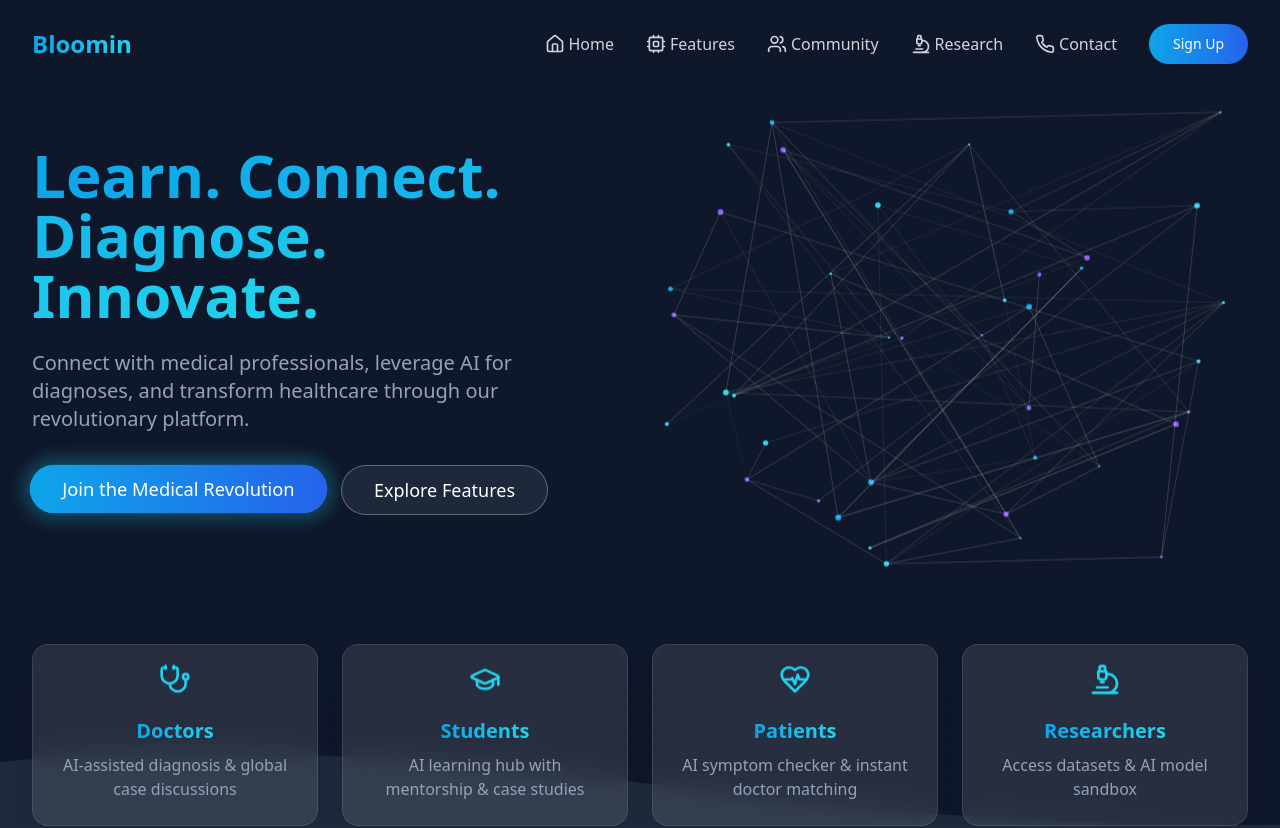
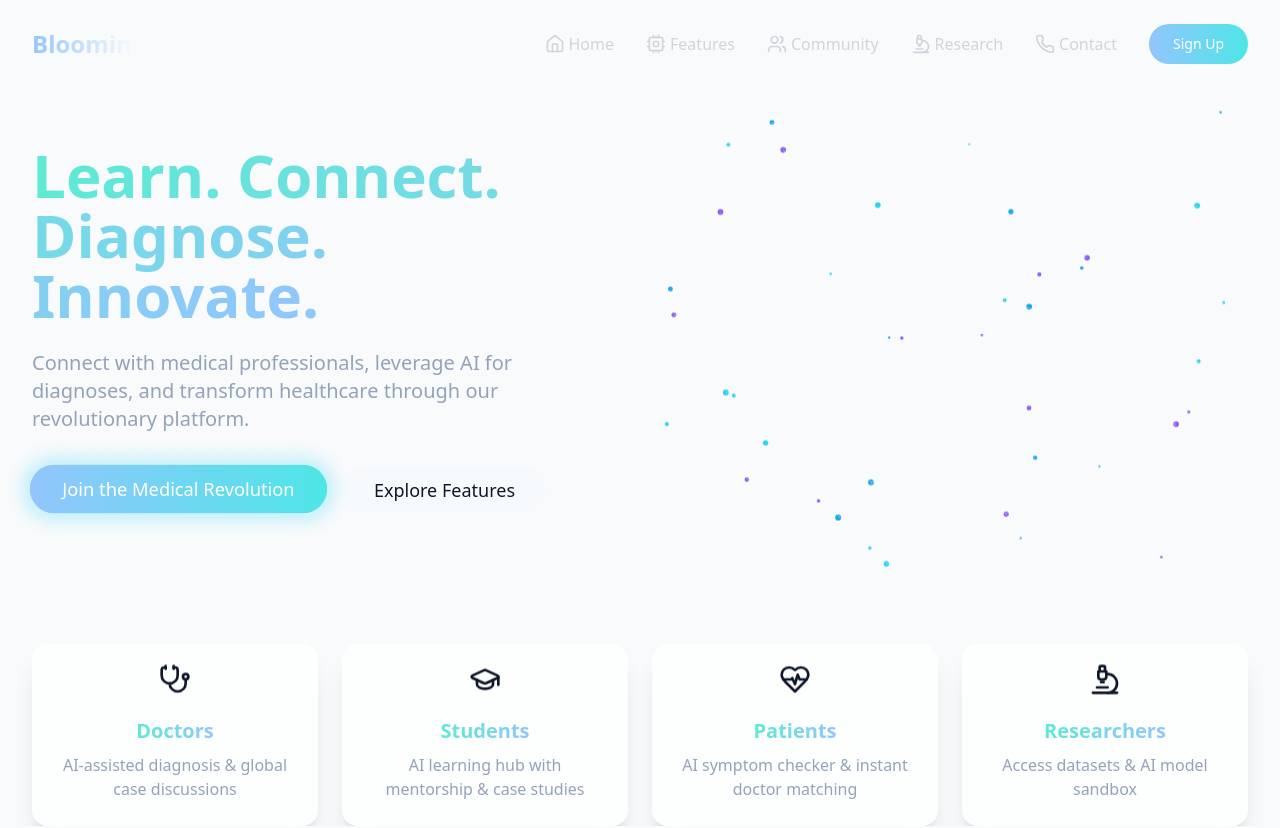
Before and after one commit to the-raghav/bloomin-medical-networks, a React (Vite) app: page / in a window 1280 px wide. Shown: the top 828 px of the page. Built offline with nearby package versions, Linux system fonts and the light colour scheme.

Commit message:
Update colors
Update colors to be more peaceful and attractive.

```diff
--- a/src/index.css
+++ b/src/index.css
@@ -5,44 +5,44 @@
 
 @layer base {
   :root {
-    --background: 217 33% 17%;
-    --foreground: 210 40% 98%;
+    --background: 210 50% 98%;
+    --foreground: 222 47% 24%;
 
-    --card: 222.2 84% 4.9%;
-    --card-foreground: 210 40% 98%;
+    --card: 210 50% 98%;
+    --card-foreground: 222 47% 24%;
 
-    --popover: 222.2 84% 4.9%;
-    --popover-foreground: 210 40% 98%;
+    --popover: 210 50% 98%;
+    --popover-foreground: 222 47% 24%;
 
-    --primary: 199 89% 48%;
+    --primary: 180 75% 60%;
     --primary-foreground: 210 40% 98%;
 
-    --secondary: 217.2 32.6% 17.5%;
-    --secondary-foreground: 210 40% 98%;
+    --secondary: 199 69% 84%;
+    --secondary-foreground: 222 47% 24%;
 
-    --muted: 217.2 32.6% 17.5%;
-    --muted-foreground: 215 20.2% 65.1%;
+    --muted: 210 40% 93%;
+    --muted-foreground: 215 25% 40%;
 
-    --accent: 261 52% 63%;
-    --accent-foreground: 210 40% 98%;
+    --accent: 342 79% 82%;
+    --accent-foreground: 222 47% 24%;
 
     --destructive: 0 62.8% 30.6%;
     --destructive-foreground: 210 40% 98%;
 
-    --border: 217.2 32.6% 17.5%;
-    --input: 217.2 32.6% 17.5%;
+    --border: 220 13% 90%;
+    --input: 220 13% 90%;
     --ring: 224.3 76.3% 48%;
 
     --radius: 0.75rem;
 
-    --sidebar-background: 240 5.9% 10%;
-    --sidebar-foreground: 240 4.8% 95.9%;
-    --sidebar-primary: 224.3 76.3% 48%;
+    --sidebar-background: 220 16% 22%;
+    --sidebar-foreground: 210 40% 98%;
+    --sidebar-primary: 180 75% 60%;
     --sidebar-primary-foreground: 0 0% 100%;
-    --sidebar-accent: 240 3.7% 15.9%;
-    --sidebar-accent-foreground: 240 4.8% 95.9%;
-    --sidebar-border: 240 3.7% 15.9%;
-    --sidebar-ring: 217.2 91.2% 59.8%;
+    --sidebar-accent: 210 25% 25%;
+    --sidebar-accent-foreground: 210 40% 98%;
+    --sidebar-border: 210 25% 25%;
+    --sidebar-ring: 180 75% 60%;
   }
 }
 
@@ -52,7 +52,7 @@
   }
 
   body {
-    @apply bg-bloomin-navy text-bloomin-white antialiased;
+    @apply bg-bloomin-sage text-bloomin-navy antialiased;
   }
 
   html {
@@ -62,23 +62,23 @@
 
 @layer components {
   .glass-card {
-    @apply bg-white/10 backdrop-blur-md border border-white/10 rounded-2xl shadow-xl;
+    @apply bg-white/70 backdrop-blur-md border border-white/40 rounded-2xl shadow-xl;
   }
 
   .gradient-text {
-    @apply bg-gradient-to-r from-bloomin-blue to-bloomin-cyan text-transparent bg-clip-text;
+    @apply bg-gradient-to-r from-bloomin-teal to-bloomin-blue text-transparent bg-clip-text;
   }
 
   .gradient-bg {
-    @apply bg-gradient-to-r from-bloomin-blue to-bloomin-indigo;
+    @apply bg-gradient-to-r from-bloomin-teal to-bloomin-blue;
   }
 
   .role-card {
-    @apply glass-card p-6 hover:bg-white/20 transition-all duration-300 cursor-pointer;
+    @apply glass-card p-6 hover:bg-white/80 transition-all duration-300 cursor-pointer;
   }
 
   .feature-card {
-    @apply glass-card p-6 hover:bg-white/20 transition-all duration-300 hover:translate-y-[-5px];
+    @apply glass-card p-6 hover:bg-white/80 transition-all duration-300 hover:translate-y-[-5px];
   }
 
   .testimonial-card {
@@ -101,7 +101,7 @@
     left: -2px;
     right: -2px;
     bottom: -2px;
-    background: linear-gradient(45deg, #0ea5e9, #8b5cf6, #22d3ee);
+    background: linear-gradient(45deg, #5eead4, #93c5fd, #a5f3fc);
     z-index: -1;
     border-radius: 0.85rem;
     opacity: 0;
@@ -151,16 +151,16 @@
   }
 
   .wave-divider path {
-    fill: #1e293b;
+    fill: #f8fafc;
   }
 
   .dot-pattern {
-    background-image: radial-gradient(rgba(255, 255, 255, 0.1) 1px, transparent 1px);
+    background-image: radial-gradient(rgba(30, 64, 175, 0.05) 1px, transparent 1px);
     background-size: 20px 20px;
   }
 
   .counter-value {
-    @apply text-4xl font-bold text-center text-bloomin-cyan;
+    @apply text-4xl font-bold text-center text-bloomin-teal;
     counter-reset: count 0;
   }
 
--- a/src/pages/Index.tsx
+++ b/src/pages/Index.tsx
@@ -15,7 +15,7 @@ const Index = () => {
   }, []);
 
   return (
-    <div className="min-h-screen bg-bloomin-navy text-white overflow-x-hidden">
+    <div className="min-h-screen bg-bloomin-sage text-bloomin-navy overflow-x-hidden">
       <Navbar />
       <Hero />
       <Features />
--- a/tailwind.config.ts
+++ b/tailwind.config.ts
@@ -64,13 +64,14 @@ export default {
 					ring: 'hsl(var(--sidebar-ring))'
 				},
 				bloomin: {
-					blue: '#0ea5e9',
-					indigo: '#2563eb',
-					purple: '#8b5cf6',
-					cyan: '#22d3ee',
+					teal: '#5eead4',
+					blue: '#93c5fd',
+					mint: '#a5f3fc',
+					lavender: '#ddd6fe',
+					sage: '#f8fafc',
+					'sage-light': '#f1f5f9',
 					navy: '#0f172a',
-					'navy-light': '#1e293b',
-					white: '#f8fafc',
+					charcoal: '#334155',
 					gray: '#94a3b8'
 				}
 			},
```
